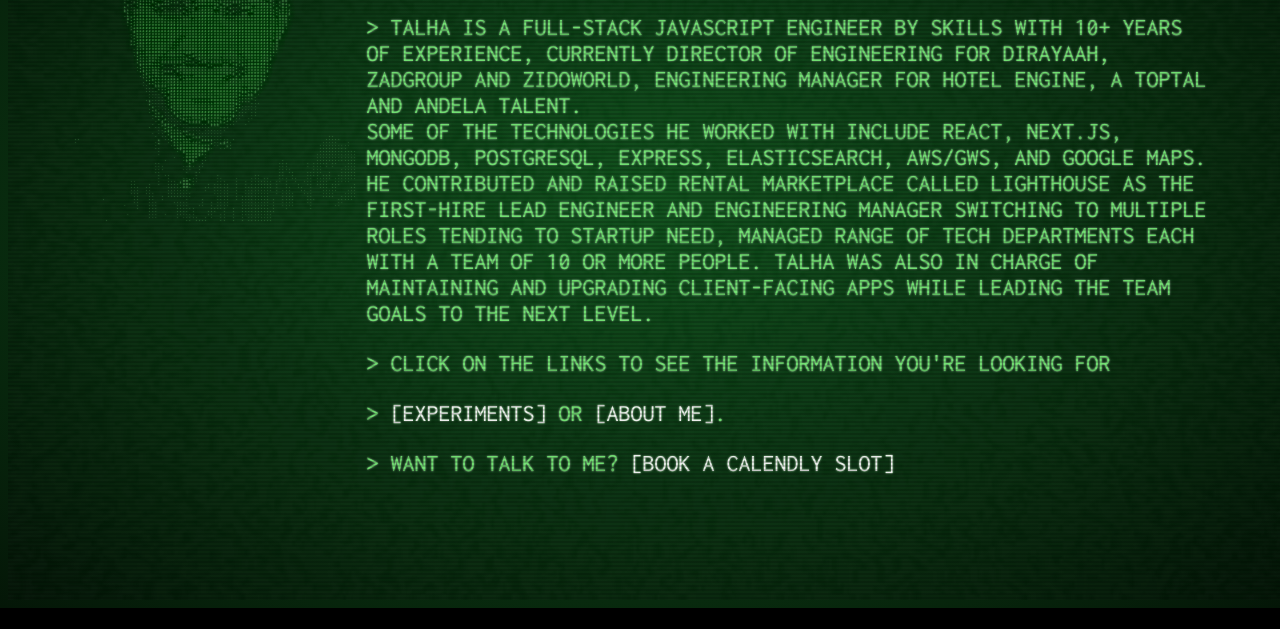
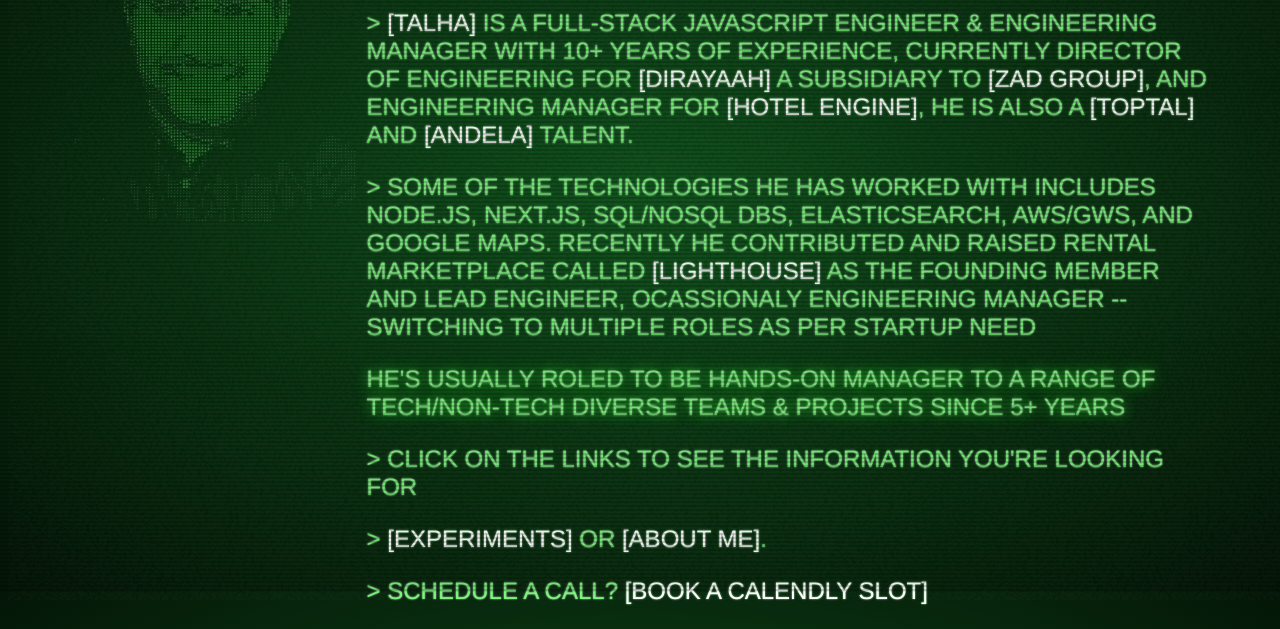
Before and after one commit to Multi-Thinker/Multi-Thinker.github.io, a plain HTML site: page index.html in a window 1280 px wide. Shown: the part 208-837 px from the top of the page. Before the commit the page ends 816 px from the top, so only its background shows below. Drawn offline with Linux system fonts and the light colour scheme.

Commit message:
Update index.html

```diff
--- a/index.html
+++ b/index.html
@@ -32,6 +32,9 @@
     document.body.appendChild(el);
   </script>
   <style>
+    :root {
+      --app-height: 100vh;
+  }
     @import "https://fonts.googleapis.com/css?family=Inconsolata";
     @import url(https://fonts.googleapis.com/css?family=Exo+2:300,400,500,600);
 
@@ -100,7 +103,7 @@
       top: 0;
       color: transparent;
       background: transparent;
-      overflow: hidden;
+      overflow: visible;
       clip: rect(0, 900px, 0, 0);
       -webkit-animation: noise-anim-2 3s infinite linear alternate-reverse, shift 4s ease-in-out infinite alternate;
       animation: noise-anim-2 3s infinite linear alternate-reverse, shift 4s ease-in-out infinite alternate;
@@ -117,7 +120,7 @@
       top: 0;
       color: transparent;
       background: transparent;
-      overflow: hidden;
+      overflow: visible;
       clip: rect(0, 900px, 0, 0);
       -webkit-animation: noise-anim-2 3s infinite linear alternate-reverse, shift 4s ease-in-out infinite alternate;
       animation: noise-anim-2 3s infinite linear alternate-reverse, shift 4s ease-in-out infinite alternate;
@@ -557,12 +560,14 @@
     }
 
     html {
-      min-height: 100vh;
+      max-height: -webkit-fill-available;
+      height: calc(var(--app-height, 1vh) * 1);
     }
 
     body {
       box-sizing: border-box;
-      height: 100vh;
+      max-height: -webkit-fill-available;
+      height: calc(var(--app-height, 1vh) * 1);
       padding-bottom: 20px;
       background-color: #000000;
       background-image: radial-gradient(#11581e, #041607), url("./giphy.webp");
@@ -578,10 +583,8 @@
       pointer-events: none;
       position: absolute;
       width: 100%;
-      height: 100%;
+      height: calc(var(--app-height, 1vh) * 1);
       background-image: url("./giphy.webp");
-      background-repeat: no-repeat;
-      background-size: cover;
       z-index: -1;
       opacity: 0.02;
     }
@@ -590,10 +593,13 @@
       pointer-events: none;
       position: absolute;
       width: 100%;
-      height: 100%;
+      top:0;
+      left:0;
+      height: var(--app-height);
       background: repeating-linear-gradient(180deg, rgba(0, 0, 0, 0) 0, rgba(0, 0, 0, 0.3) 50%, rgba(0, 0, 0, 0) 100%);
       background-size: auto 4px;
       z-index: 1;
+      overflow:hidden
     }
 
     .overlay::before {
@@ -603,42 +609,39 @@
       display: block;
       top: 0;
       left: 0;
-      right: 0;
-      bottom: 0;
       width: 100%;
-      height: 100%;
+      height: calc(var(--app-height, 100vh) * 1);
       background-image: linear-gradient(0deg, transparent 0%, rgba(32, 128, 32, 0.2) 2%, rgba(32, 128, 32, 0.8) 3%, rgba(32, 128, 32, 0.2) 3%, transparent 100%);
       background-repeat: no-repeat;
       -webkit-animation: scan 7.5s linear 0s infinite;
       animation: scan 7.5s linear 0s infinite;
+      overflow:visible;
     }
 
     @-webkit-keyframes scan {
       0% {
-        background-position: 0 -100vh;
+        background-position: 0 calc(var(--app-height) * -1);
       }
 
-      35%,
-      100% {
-        background-position: 0 100vh;
+      35%, 100% {
+        background-position: 0 calc(var(--app-height) * 1)
       }
     }
 
     @keyframes scan {
       0% {
-        background-position: 0 -100vh;
+        background-position: 0 calc(var(--app-height) * -1);
       }
 
-      35%,
-      100% {
-        background-position: 0 100vh;
+      35%, 100% {
+        background-position: 0 calc(var(--app-height) * 1);
       }
     }
 
     .terminal {
       box-sizing: inherit;
       position: absolute;
-      height: 100vh;
+      height: calc(var(--app-height, 1vh) * 1);
       width: 100%;
       max-width: 100%;
       padding: 4rem;
@@ -752,8 +755,9 @@
 </head>
 
 <body>
+   <div class="overlay"></div>
   <div class="noise"></div>
-  <div class="overlay"></div>
+
   <div class="terminal">
     <div class="wrap-main">
       <pre style="position:relative;font-size:3px; top:10px; right:10px; letter-spacing:1.3px">
@@ -882,12 +886,13 @@
           <h2></h2>
         </div>
         <p class="output">
-           Talha is a full-stack JavaScript Engineer by skills with 10+ years of experience,
-           currently Director of Engineering for Dirayaah, ZadGroup and ZidoWorld, Engineering Manager for Hotel Engine, a Toptal and Andela Talent.<br />
-           Some of the technologies he worked with include React, Next.js, MongoDB, PostgreSQL, Express, Elasticsearch, AWS/GWS, and Google Maps.
-            He contributed and raised rental marketplace called Lighthouse as the first-hire lead engineer and engineering manager switching to multiple roles tending to startup need,
-            managed range of tech departments each with a team of 10 or more people.
-            Talha was also in charge of maintaining and upgrading client-facing apps while leading the team goals to the next level.
+          <a href="https://www.linkedin.com/in/imultithinker/" href="_blank">Talha</a> is a full-stack JavaScript Engineer & Engineering Manager with 10+ years of experience,
+           currently Director of Engineering for <a href="https://www.linkedin.com/company/dirayaah" target="_blank">Dirayaah</a> a subsidiary to <a href="https://www.linkedin.com/company/zad-group-company/" target="_blank">Zad Group</a>, and Engineering Manager for <a href"https://www.linkedin.com/company/hotel-engine" target="_blank">Hotel Engine</a>, he is also a
+          <a target="_blank" href="https://www.toptal.com/resume/talha-habib">Toptal</a> and <a target="_blank" href="https://andela.com">Andela</a> Talent.<br /></p><p class="output">
+           Some of the technologies he has worked with includes Node.js, Next.js, SQL/noSQL DBs, Elasticsearch, AWS/GWS, and Google Maps.
+            Recently he contributed and raised rental marketplace called <a href="https://lighthouse.app" target="_blank">Lighthouse</a> as the founding member and lead engineer, ocassionaly engineering manager -- switching to multiple roles as per startup need</p>
+        <p>
+            He's usually roled to be hands-on manager to a range of tech/non-tech diverse teams & projects since 5+ years
           </p>
         <p class="output">Click on the links to see the information you're looking for</p>
         <p class="output"><a href="#experiments" class="toggle experiment">Experiments</a> or <a href="#aboutme"
@@ -909,7 +914,7 @@
             <a target="_blank" href="mailto:talhahabib00@gmail.com">Email</a>
           </p>
         </div>
-        <p class="output">Want to talk to me? <a href="https://calendly.com/talha-habib/60min" target="_blank">Book a
+        <p class="output">Schedule a call? <a href="https://calendly.com/talha-habib/60min" target="_blank">Book a
           calendly slot</a></p>
       </div>
     </div>
@@ -923,6 +928,12 @@
   gtag('js', new Date());
 
   gtag('config', 'G-1PQ8EF5FQS');
+
+  const appHeight = () => {
+    const doc = document.documentElement
+    doc.style.setProperty('--app-height', `${window.outerHeight + (window.innerWidth >= 1000 ? 0 : window.innerWidth)}px`)
+}
+window.addEventListener('resize', appHeight)
+appHeight()
 </script>
-
 </html>
```
